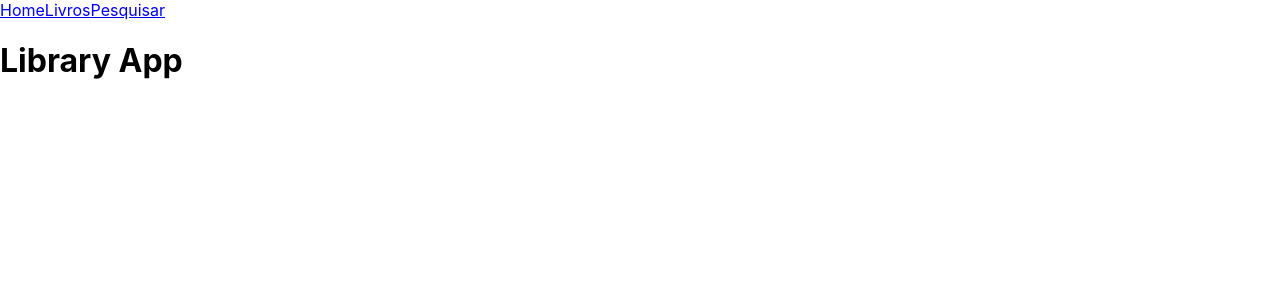
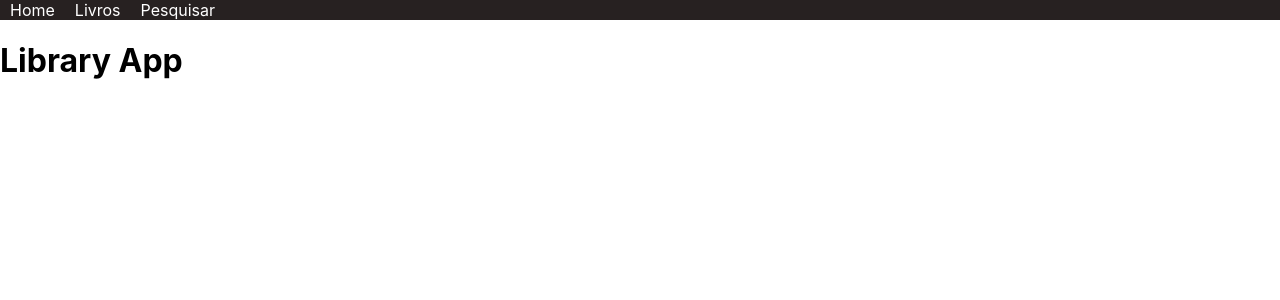
Before and after one commit to matteusfernandes/library-app, a React (Create React App) app in the folder front-end/: page / in a window 1280 px wide. Shown: the top 300 px of the page. Built offline with nearby package versions, Linux system fonts and the light colour scheme.

Commit message:
style: create css to navbar

```diff
--- a/front-end/src/components/header/index.js
+++ b/front-end/src/components/header/index.js
@@ -1,13 +1,14 @@
 import React from 'react';
 import { Link } from 'react-router-dom';
+import './style.css';
 
 function Header() {
   return (
     <header>
       <nav>
-        <Link to="/">Home</Link>
-        <Link to="/livros">Livros</Link>
-        <Link to="/pesquisa">Pesquisar</Link>
+        <Link className="link-text" to="/">Home</Link>
+        <Link className="link-text" to="/livros">Livros</Link>
+        <Link className="link-text" to="/pesquisa">Pesquisar</Link>
       </nav>
     </header>
   );
--- /dev/null
+++ b/front-end/src/components/header/style.css
@@ -0,0 +1,23 @@
+header {
+  background-color: #272121;
+  color: white;
+  width: 100%;
+}
+
+nav link {
+  display: flex;
+  font-size: 20px;
+  justify-content: center;
+  list-style-type: none;
+  margin: 0px;
+}
+
+.link-text {
+  color: white;
+  text-decoration: none;
+  margin: 10px;
+}
+
+.link-text:hover {
+  color: darkgreen;
+}
```
